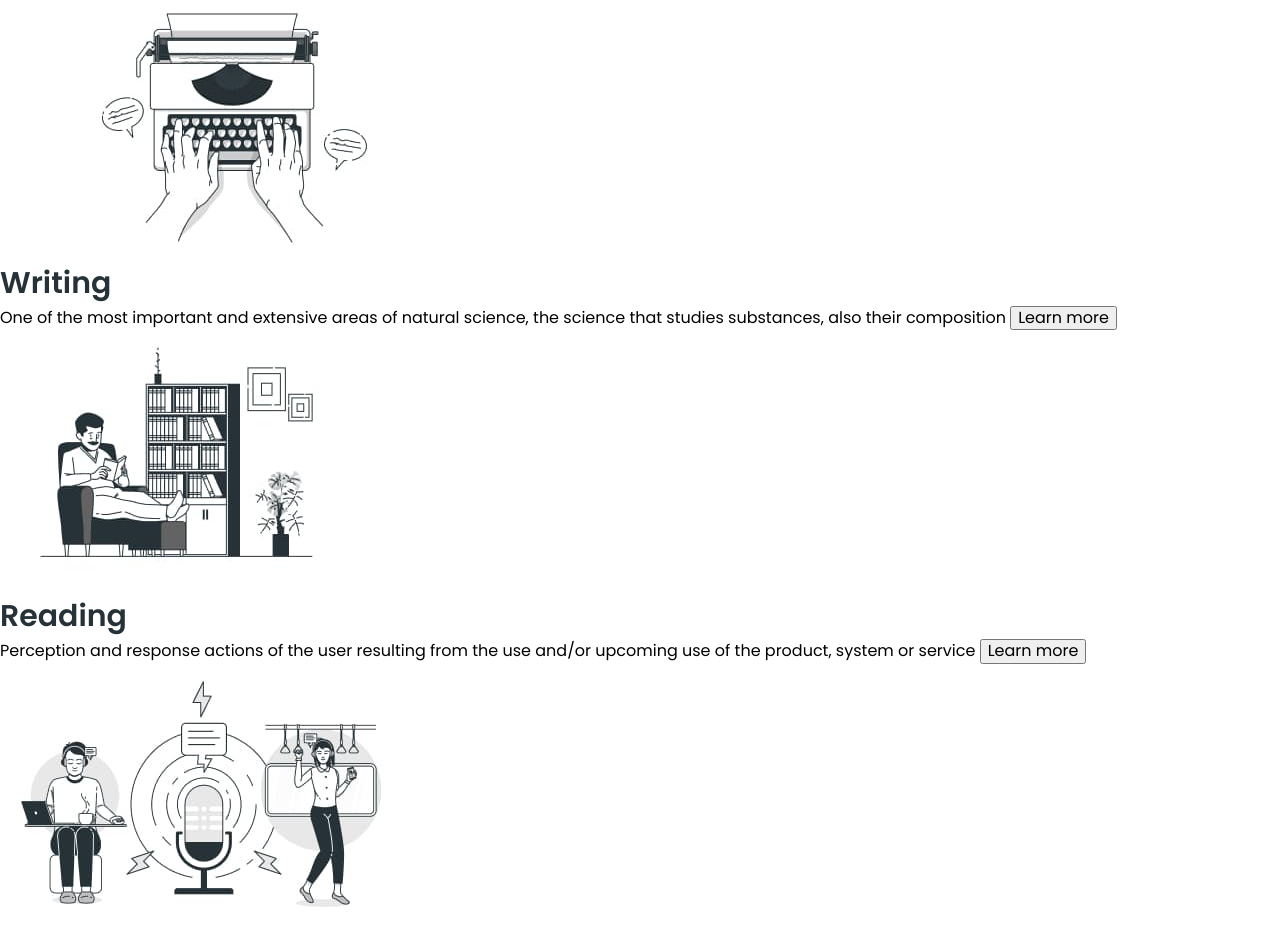
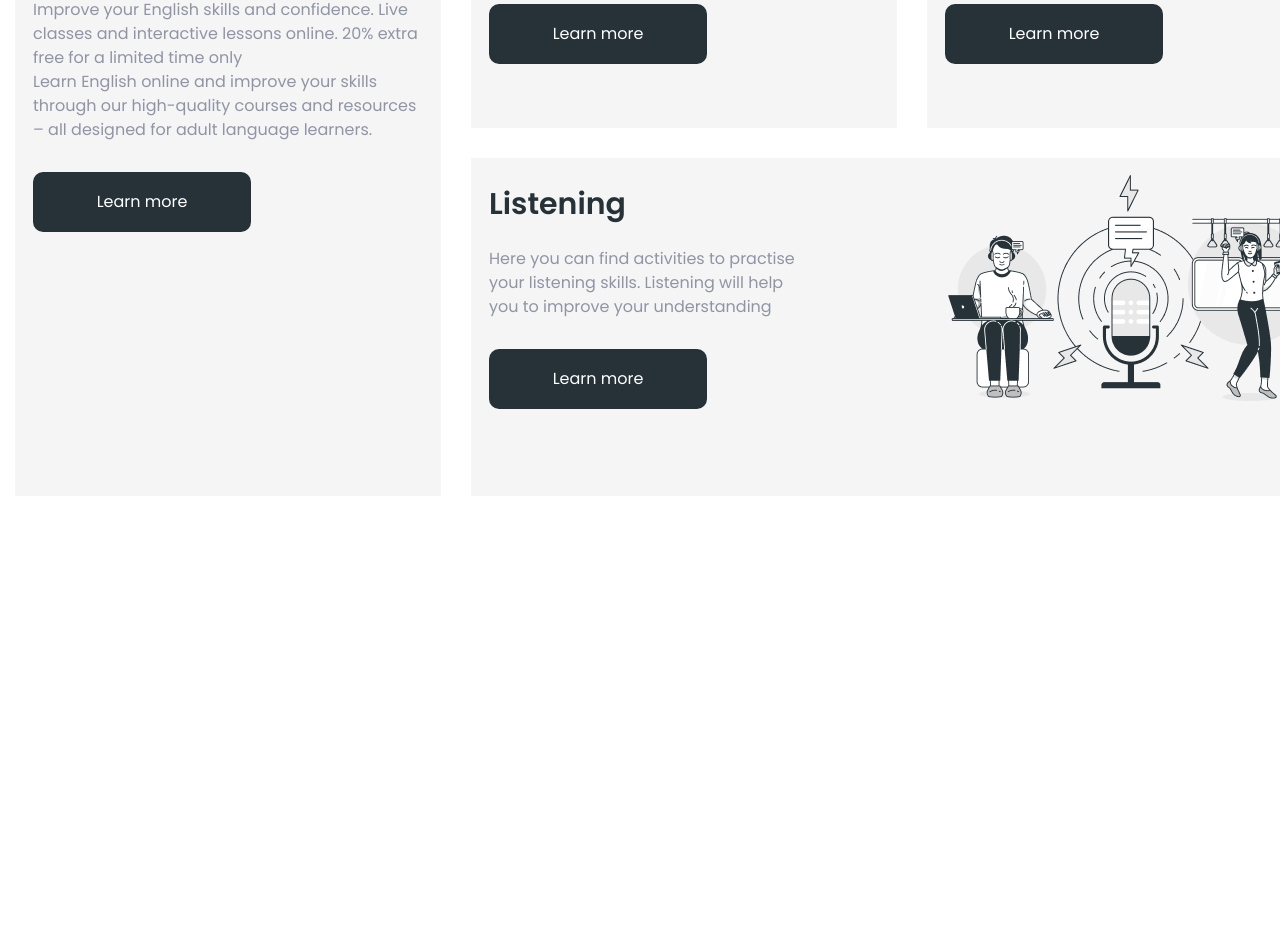
Before and after one commit to kpovel/britlex-layout, a plain HTML site: page index.html in a window 1280 px wide. Shown: the part 523-1457 px from the top of the page. After the commit the page ends 1019 px from the top, so only its background shows below. Drawn offline with nearby package versions, Linux system fonts and the light colour scheme.

Commit message:
section-skills-grid

```diff
--- a/css/styles.css
+++ b/css/styles.css
@@ -41,6 +41,14 @@ body {
   font-family: "Poppins", sans-serif;
 }
 
+:root {
+  --color-title: #000000;
+  --color-subtitle: #263238;
+  --color-paragraph: #8f95a5;
+  --color-price: #546269;
+  --color-button: #ffffff;
+  --section-color: #f5f5f5;
+}
 .wrapper {
   min-height: 100%;
   overflow: hidden;
@@ -58,11 +66,92 @@ body {
   font-weight: 600;
   font-size: 48px;
   line-height: 1.5;
+  color: var(--color-title);
 }
 
 .section-subtitle {
   font-weight: 600;
-font-size: 30px;
-line-height: 45px;
-color: #263238;
+  font-size: 30px;
+  line-height: 45px;
+  color: var(--color-subtitle);
+  margin-top: 24px;
+  margin-bottom: 20px;
 }
+
+.section-paragraph {
+  font-weight: 400;
+  font-size: 16px;
+  line-height: 1.5;
+  color: var(--color-paragraph);
+}
+
+.skill-img {
+  background-color: none;
+}
+
+.skills-button {
+  width: 218px;
+  height: 60px;
+  color: var(--color-button);
+  background: var(--color-subtitle);
+  border-radius: 10px;
+  border: none;
+  margin-top: 30px;
+}
+
+.section-item {
+  display: flex;
+  flex-direction: column;
+  background-color: var(--section-color);
+  padding-left: 18px;
+  padding-right: 18px;
+  padding-bottom: 32px;
+}
+
+.section-item-listening {
+  display: flex;
+  flex-direction: row;
+  gap: 114px;
+  background-color: var(--section-color);
+  padding-left: 18px;
+  padding-right: 18px;
+  padding-bottom: 32px;
+}
+
+.listening-skills-text {
+  display: flex;
+  flex-direction: column;
+}
+
+.skills-list {
+  display: grid;
+  grid-template-columns: repeat(3, 1fr);
+  grid-gap: 30px;
+}
+
+.skill-speaking {
+  width: 426px;
+  height: 947px;
+  grid-column-start: 1;
+  grid-column-end: 2;
+  grid-row-start: 1;
+  grid-row-end: 3;
+}
+
+.writing-skill {
+  width: 426px;
+  height: 579px;
+}
+
+.reading-skill {
+  width: 426px;
+  height: 579px;
+}
+
+.listening-skill {
+  width: 882px;
+  height: 338px;
+  grid-column-start: 2;
+  grid-column-end: 4;
+  grid-row-start: 2;
+}
--- a/index.html
+++ b/index.html
@@ -21,12 +21,13 @@
     <div class="wrapper">
       <header></header>
       <main>
-        <section class="skills">
+        <section class="container skills">
           <h2 class="section-title">Skills</h2>
-          <ul>
-            <li>
+          <ul class="skills-list">
+            <li class="section-item skill-speaking">
               <img
-                src="./images/Shared goals.jpg"
+                class="skill-img"
+                src="./images/Shared goals.png"
                 alt="shared goals image"
                 width="360"
                 height="360"
@@ -35,15 +36,17 @@
               <p class="section-paragraph">
                 Improve your English skills and confidence. Live classes and
                 interactive lessons online. 20% extra free for a limited time
-                only Learn English online and improve your skills through our
+                only <br />
+
+                Learn English online and improve your skills through our
                 high-quality courses and resources – all designed for adult
                 language learners.
-                <button class="skills-button" type="button">Learn more</button>
               </p>
+              <button class="skills-button" type="button">Learn more</button>
             </li>
-            <li>
+            <li class="section-item writing-skill">
               <img
-                src="./images/Typewriter.jpg"
+                src="./images/Typewriter.png"
                 alt="Typewriter image"
                 width="390"
                 height="264"
@@ -53,12 +56,12 @@
                 One of the most important and extensive areas of natural
                 science, the science that studies substances, also their
                 composition
-                <button class="skills-button" type="button">Learn more</button>
               </p>
+              <button class="skills-button" type="button">Learn more</button>
             </li>
-            <li>
+            <li class="section-item reading-skill">
               <img
-                src="./images/House bookshelves.jpg"
+                src="./images/House bookshelves.png"
                 alt="House bookshelves image"
                 width="390"
                 height="264"
@@ -67,22 +70,24 @@
               <p class="section-paragraph">
                 Perception and response actions of the user resulting from the
                 use and/or upcoming use of the product, system or service
+              </p>
+              <button class="skills-button" type="button">Learn more</button>
+            </li>
+            <li class="section-item-listening listening-skill">
+              <div class="listening-skills-text">
+                <h3 class="section-subtitle">Listening</h3>
+                <p class="section-paragraph">
+                  Here you can find activities to practise your listening
+                  skills. Listening will help you to improve your understanding
+                </p>
                 <button class="skills-button" type="button">Learn more</button>
-              </p>
-            </li>
-            <li>
+              </div>
               <img
-                src="./images/Podcast audience.jpg"
+                src="./images/Podcast audience.png"
                 alt="Podcast audience image"
                 width="408"
                 height="274"
               />
-              <h3 class="section-subtitle">Listening</h3>
-              <p class="section-paragraph">
-                Here you can find activities to practise your listening skills.
-                Listening will help you to improve your understanding
-                <button class="skills-button" type="button">Learn more</button>
-              </p>
             </li>
           </ul>
         </section>
```
Also changed, not shown: images/House bookshelves.jpg (deleted), images/House bookshelves.png (added), images/Podcast audience.jpg (deleted), images/Podcast audience.png (added), images/Shared goals.jpg (deleted), images/Shared goals.png (added), images/Typewriter.jpg (deleted), images/Typewriter.png (added).
